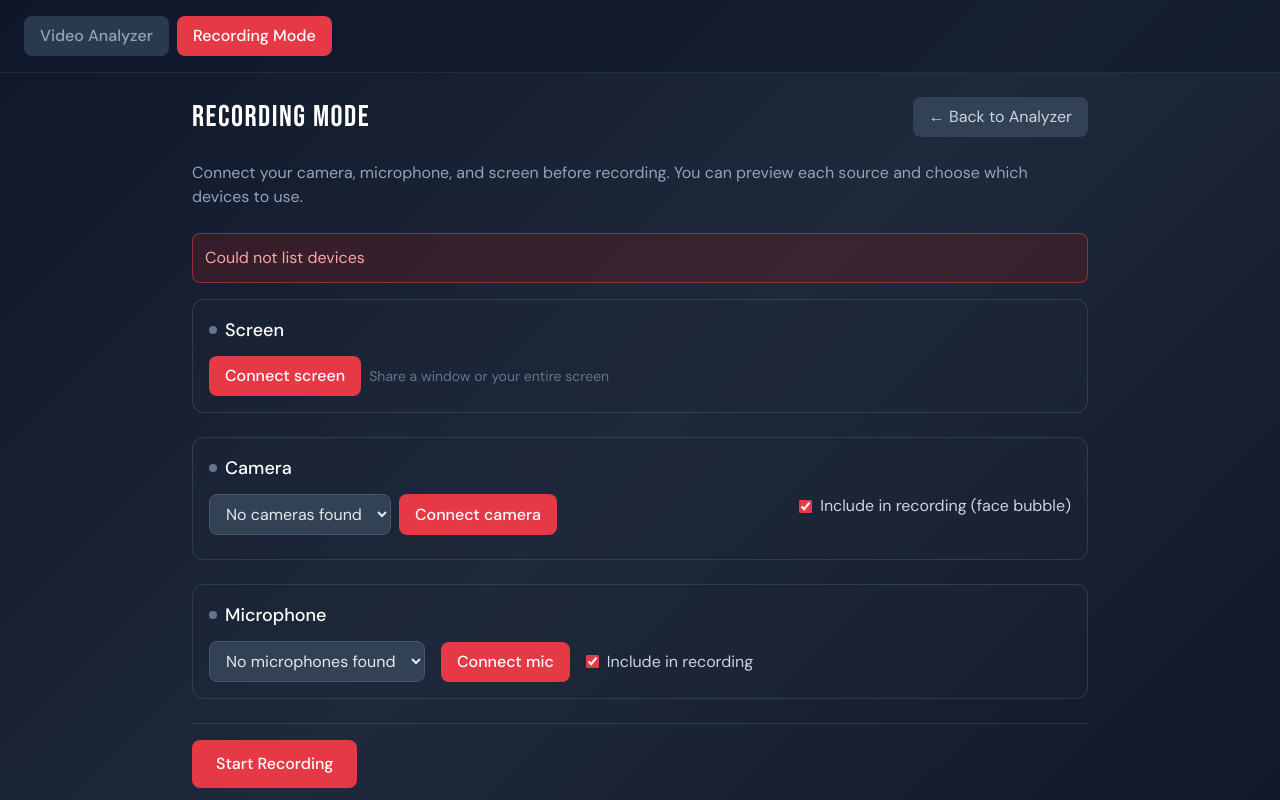
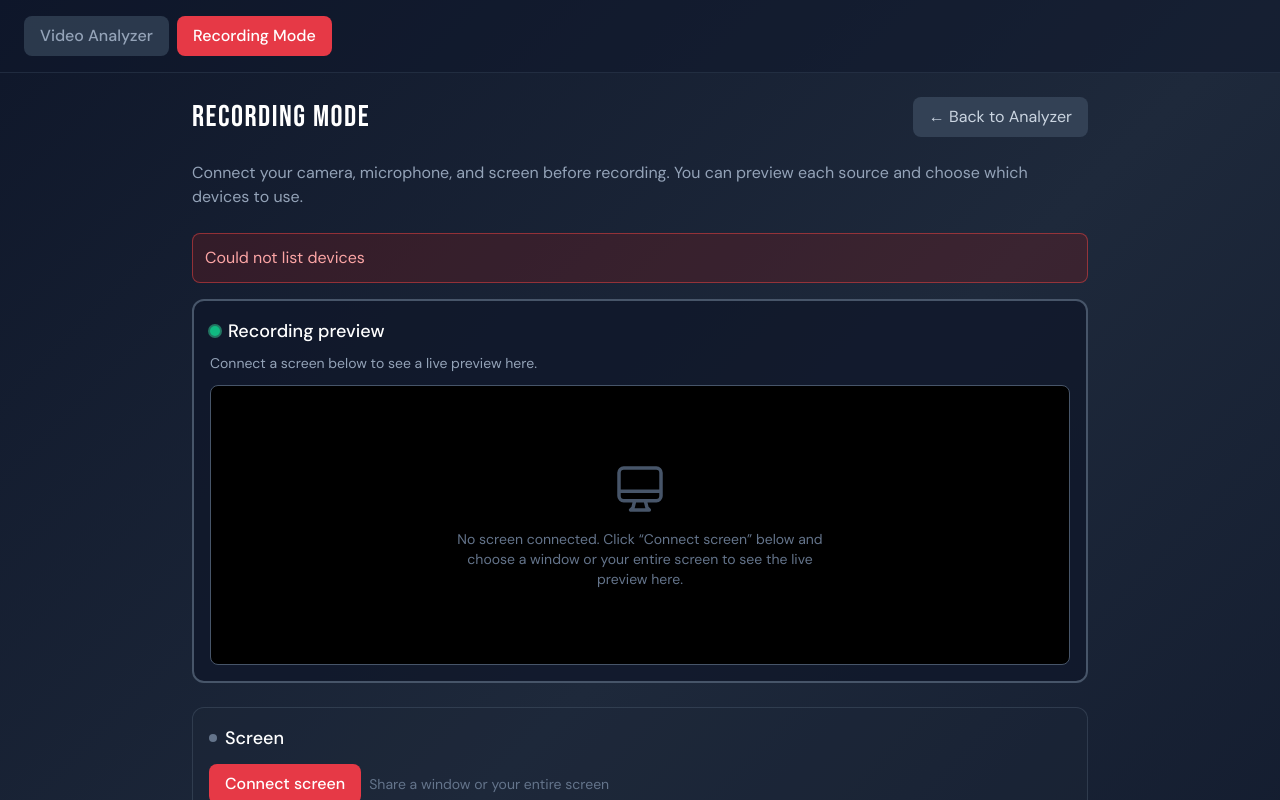
Before and after one commit to Halfpro6119/Boxing, a React (Vite) app: page / in a window 1280 px wide. Both pictures are taken after a click on the button "Recording Mode". Shown: the top 800 px of the page. Built offline with nearby package versions, Linux system fonts and the light colour scheme.

Commit message:
Add recording preview feature to RecordingMode component. Introduce a visual preview of the screen stream, enhancing user experience by providing feedback on the recording setup. Update styling and messaging for better clarity when no screen is connected.

```diff
--- a/src/components/RecordingMode.tsx
+++ b/src/components/RecordingMode.tsx
@@ -544,6 +544,38 @@ export default function RecordingMode({ onBack, hidden = false }: RecordingModeP
 
         {status === 'idle' && (
           <div className="space-y-6 mb-6">
+            {/* Recording preview – what will be recorded */}
+            <div className="rounded-xl border-2 border-slate-600 bg-slate-900/80 p-4">
+              <h3 className="text-lg font-medium text-white mb-2 flex items-center gap-2">
+                <span className="w-2.5 h-2.5 rounded-full bg-emerald-500 ring-2 ring-emerald-400/50" />
+                Recording preview
+              </h3>
+              <p className="text-slate-400 text-sm mb-3">
+                {screenStream
+                  ? 'This is exactly what will be recorded. Use it to position windows and check your setup.'
+                  : 'Connect a screen below to see a live preview here.'}
+              </p>
+              <div className="w-full rounded-lg overflow-hidden border border-slate-600 bg-black min-h-[280px] flex items-center justify-center">
+                {screenStream ? (
+                  <video
+                    ref={screenPreviewRef}
+                    autoPlay
+                    muted
+                    playsInline
+                    className="w-full max-h-[70vh] object-contain"
+                    style={{ aspectRatio: '16/9' }}
+                  />
+                ) : (
+                  <div className="flex flex-col items-center justify-center gap-3 py-12 px-6 text-slate-500">
+                    <svg className="w-14 h-14 text-slate-600" fill="none" viewBox="0 0 24 24" stroke="currentColor" aria-hidden>
+                      <path strokeLinecap="round" strokeLinejoin="round" strokeWidth={1.5} d="M9.75 17L9 20l-1 1h8l-1-1-.75-3M3 13h18M5 17h14a2 2 0 002-2V5a2 2 0 00-2-2H5a2 2 0 00-2 2v10a2 2 0 002 2z" />
+                    </svg>
+                    <span className="text-sm text-center max-w-sm">No screen connected. Click “Connect screen” below and choose a window or your entire screen to see the live preview here.</span>
+                  </div>
+                )}
+              </div>
+            </div>
+
             {/* Screen */}
             <div className="rounded-xl border border-slate-600/50 bg-slate-800/30 p-4">
               <h3 className="text-lg font-medium text-white mb-3 flex items-center gap-2">
@@ -554,16 +586,7 @@ export default function RecordingMode({ onBack, hidden = false }: RecordingModeP
                 <div className="flex-1 min-w-[200px]">
                   {screenStream ? (
                     <div className="space-y-2">
-                      <div className="w-full max-w-2xl min-h-[240px] rounded-lg overflow-hidden border border-slate-600 bg-black">
-                        <video
-                          ref={screenPreviewRef}
-                          autoPlay
-                          muted
-                          playsInline
-                          className="w-full h-full min-h-[240px] object-contain"
-                          style={{ aspectRatio: '16/9' }}
-                        />
-                      </div>
+                      <p className="text-slate-400 text-sm">Screen is connected. View the live preview above.</p>
                       <button
                         type="button"
                         onClick={disconnectScreen}
```
